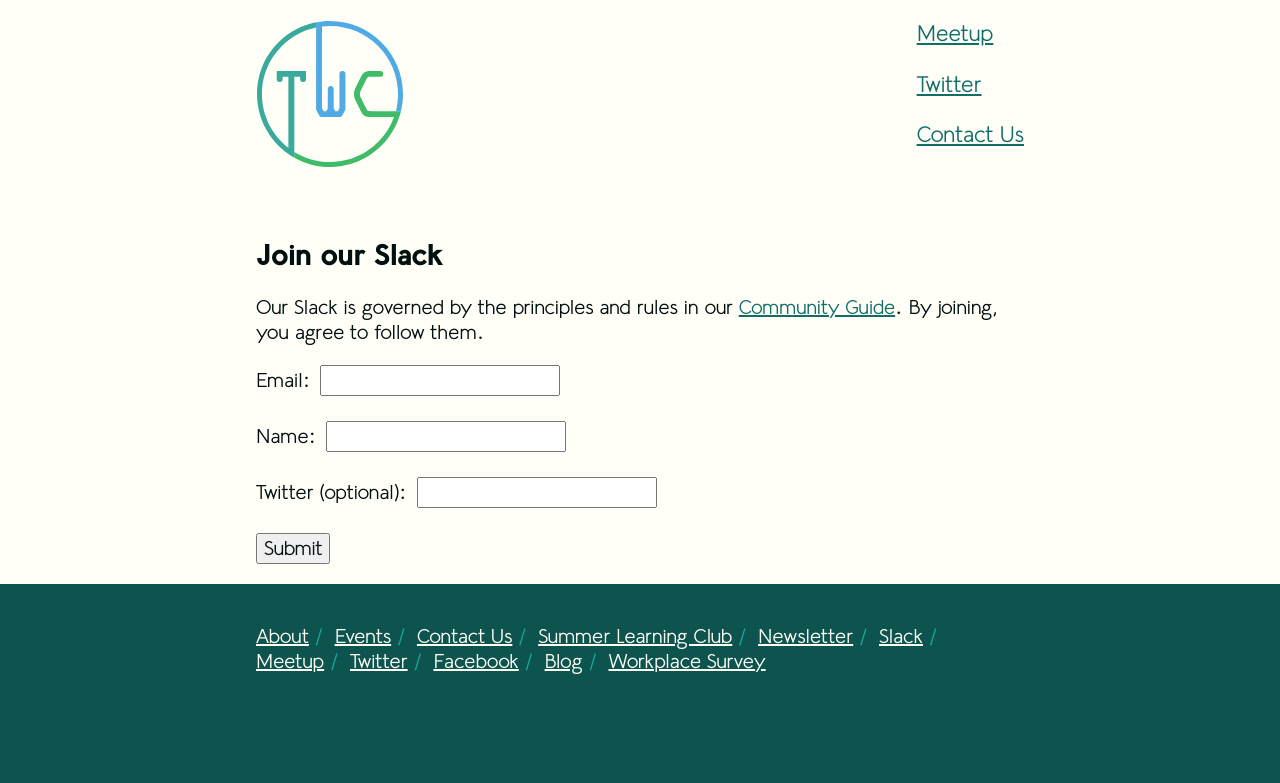
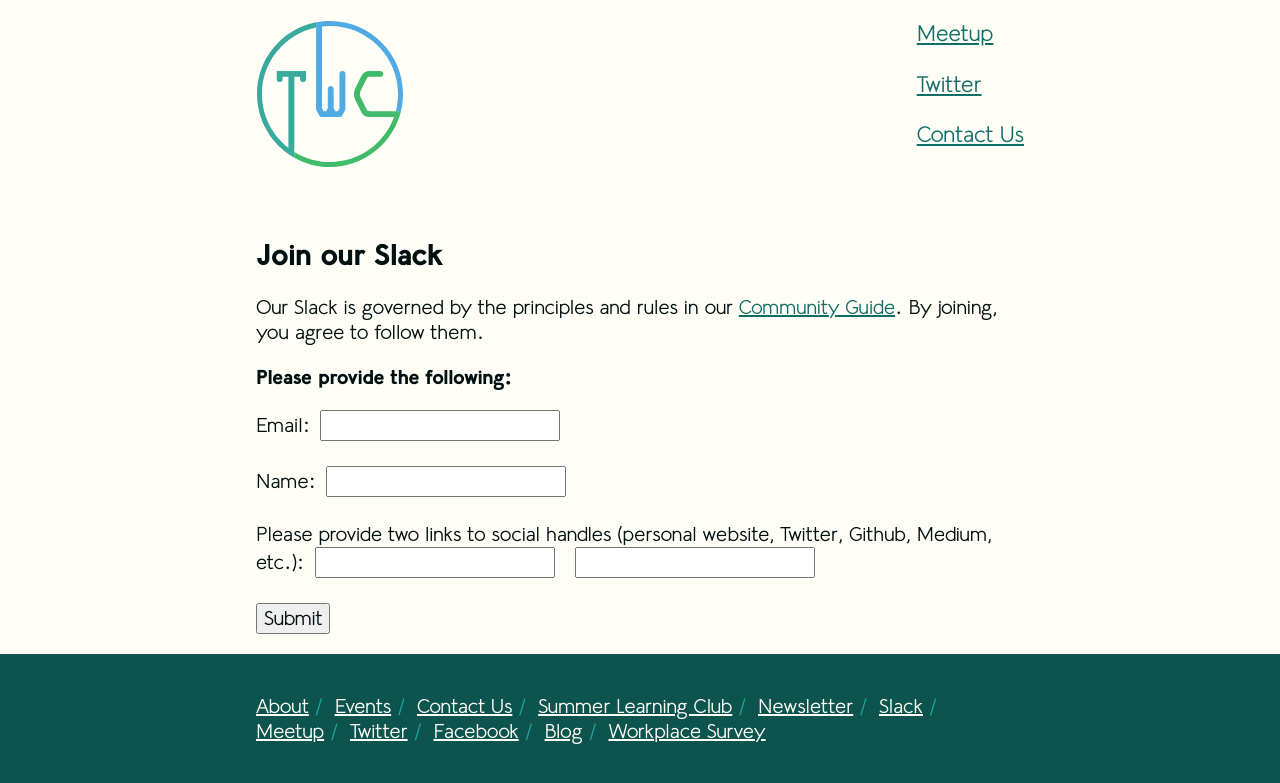
Before and after one commit to techworkersco/twc-site, a Jekyll site: the page built from slack.md, in a window 1280 px wide. Shown: the top 783 px of the page. Built offline with Jekyll 4.4.1, drawn with Linux system fonts in a browser that asks for light colours.

Commit message:
updated form for social media accounts

```diff
--- a/slack.md
+++ b/slack.md
@@ -9,10 +9,12 @@ show_in_footer: true
 
 Our Slack is governed by the principles and rules in our [Community Guide](/community-guide). By joining, you agree to follow them.
 
+**Please provide the following:**
+
 <form action="https://ancient-ridge-68647.herokuapp.com/signup" method="POST" target="_blank">
-  Email: <input type="email" name="email"><br><br>
-  Name: <input type="text" name="name" /><br><br>
-  Twitter (optional): <input type="text" name="twitter"><br><br>
+  Email: <input type="email" required name="email"><br><br>
+  Name: <input type="text" required name="name" /><br><br>
+  Please provide two links to social handles (personal website, Twitter, Github, Medium, etc.): <input required type="url" name="social_media_1"><input style="margin-left: 20px;" type="url" required name="social_media_2"><br><br>
   <input type="hidden" name="team_id" value="T0M2JM76F" />
   <input type="hidden" name="redirect_uri" value="https://techworkerscoalition.org/slack-thanks" />
   <input type="submit" value="Submit">
```
Also changed, not shown: Gemfile.lock, 1 other file.
